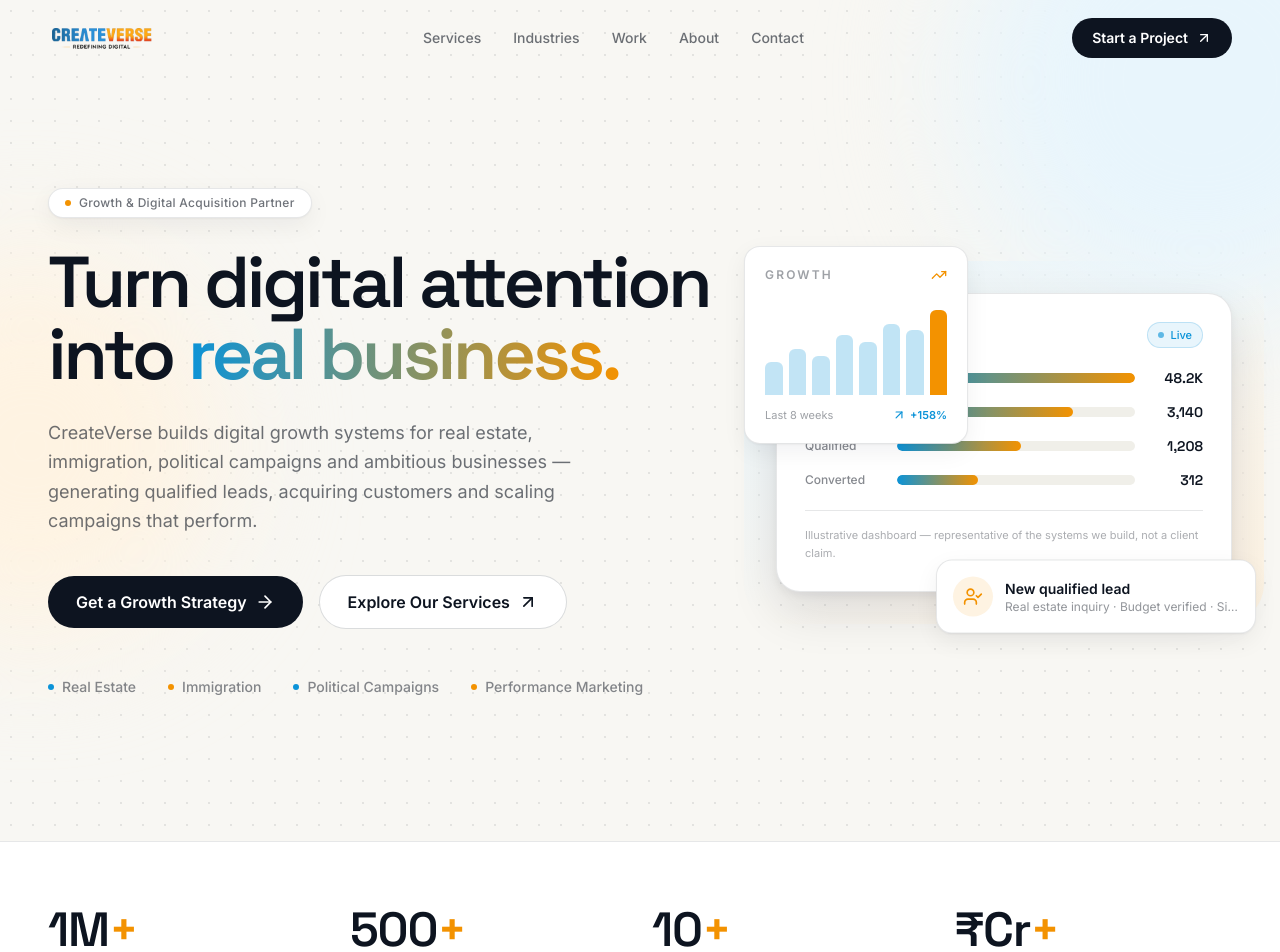
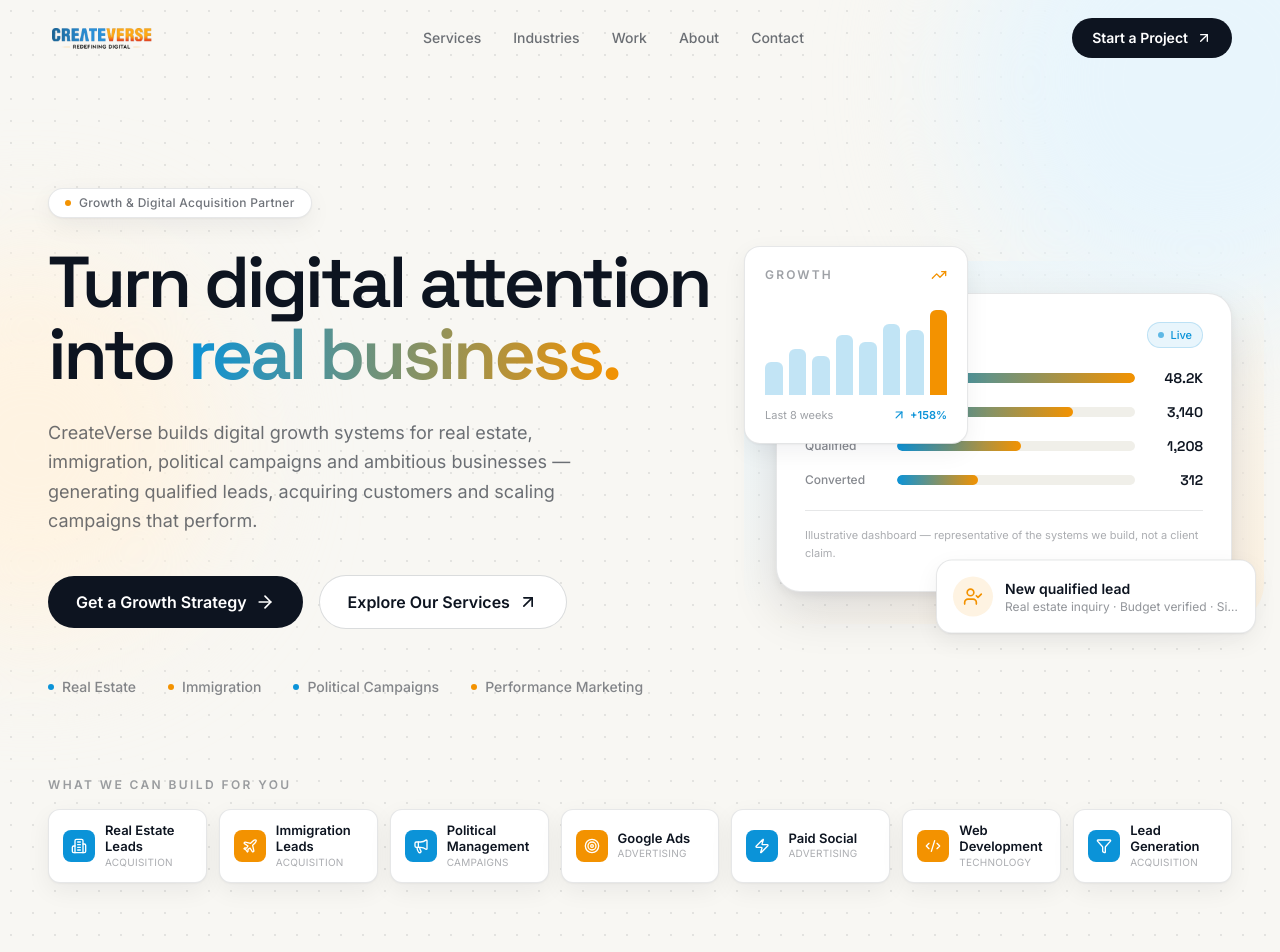
Before and after one commit to aryanbarota21235/CreateVerse, a Next.js app: page / in a window 1280 px wide. Shown: the top 952 px of the page. Built offline with nearby package versions, Linux system fonts and the light colour scheme.

Commit message:
Update homepage hero with services quick-strip and reorder sections

```diff
--- a/src/app/page.tsx
+++ b/src/app/page.tsx
@@ -13,11 +13,11 @@
   return (
     <>
       <Hero />
+      <ServicesExplorer />
       <StatsStrip />
       <WhatWeDo />
       <IndustriesSection />
       <LeadFlow />
-      <ServicesExplorer />
       <ProcessSection />
       <CaseStudies />
       <WhyCreateVerse />
--- a/src/components/hero.tsx
+++ b/src/components/hero.tsx
@@ -2,6 +2,8 @@
 import { ArrowRight, ArrowUpRight } from "lucide-react";
 import Reveal from "@/components/reveal";
 import HeroVisual from "@/components/hero-visual";
+import { priorityServices } from "@/lib/services";
+import { iconMap } from "@/components/services-grid";
 
 export default function Hero() {
   return (
@@ -68,6 +70,41 @@
             <HeroVisual />
           </div>
         </div>
+
+        {/* Services quick-strip — visible on first screen */}
+        <Reveal delay={0.5}>
+          <div className="mt-16 lg:mt-20">
+            <p className="text-xs font-semibold uppercase tracking-[0.2em] text-ink/40">
+              What we can build for you
+            </p>
+            <div className="mt-4 grid grid-cols-2 gap-2.5 sm:grid-cols-3 md:grid-cols-4 lg:grid-cols-7 lg:gap-3">
+              {priorityServices.map((s, i) => {
+                const Icon = iconMap[s.icon];
+                return (
+                  <Link
+                    key={s.slug}
+                    href={`/services/${s.slug}`}
+                    className="group flex items-center gap-2.5 rounded-xl border border-paper-line bg-white px-3.5 py-3 shadow-card transition-all duration-300 hover:-translate-y-0.5 hover:border-accent/50 hover:shadow-lift"
+                  >
+                    <span
+                      className={`flex h-8 w-8 shrink-0 items-center justify-center rounded-lg text-white transition-transform duration-300 group-hover:scale-110 ${
+                        i % 2 === 0 ? "bg-accent" : "bg-brand-orange"
+                      }`}
+                    >
+                      {Icon && <Icon className="h-4 w-4" />}
+                    </span>
+                    <span className="min-w-0">
+                      <span className="block text-[13px] font-semibold leading-tight text-ink group-hover:text-accent">
+                        {s.shortName ?? s.name}
+                      </span>
+                      <span className="block text-[10px] uppercase tracking-wide text-ink/35">{s.category}</span>
+                    </span>
+                  </Link>
+                );
+              })}
+            </div>
+          </div>
+        </Reveal>
       </div>
     </section>
   );
```
